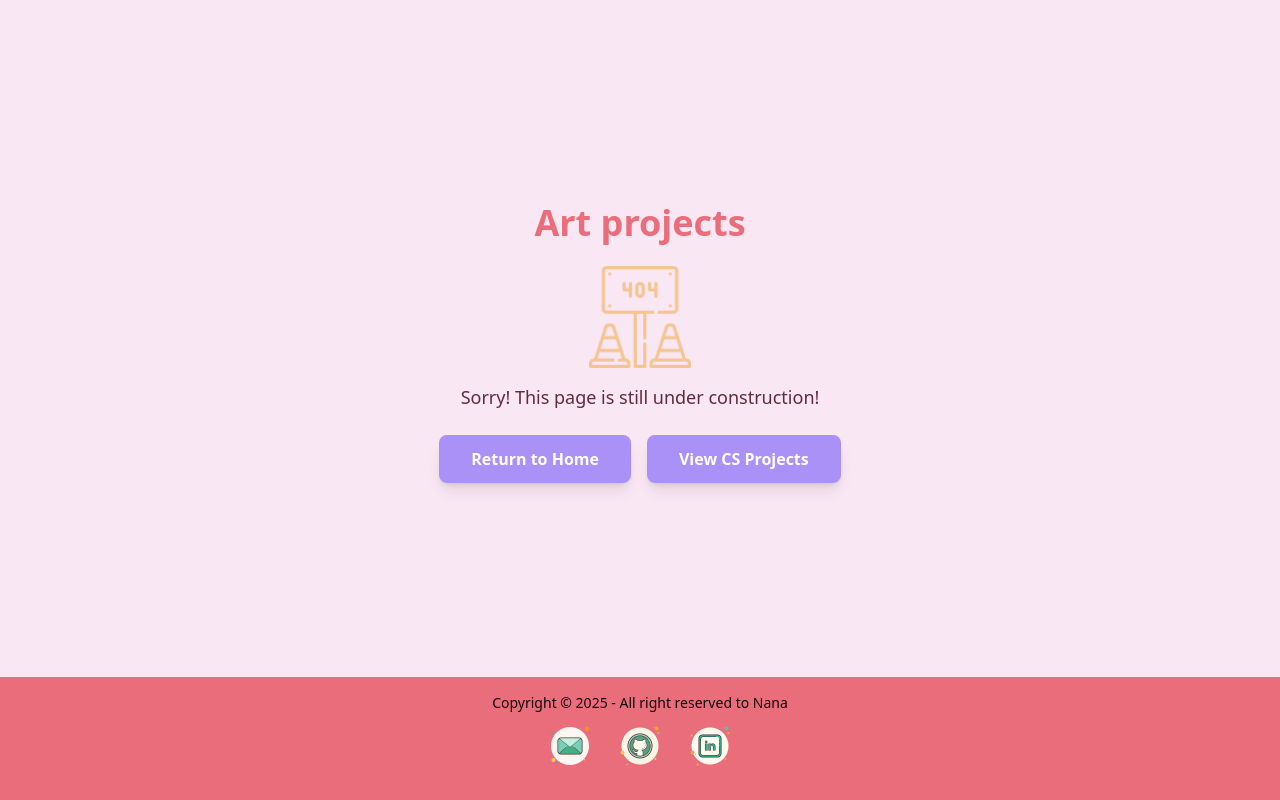
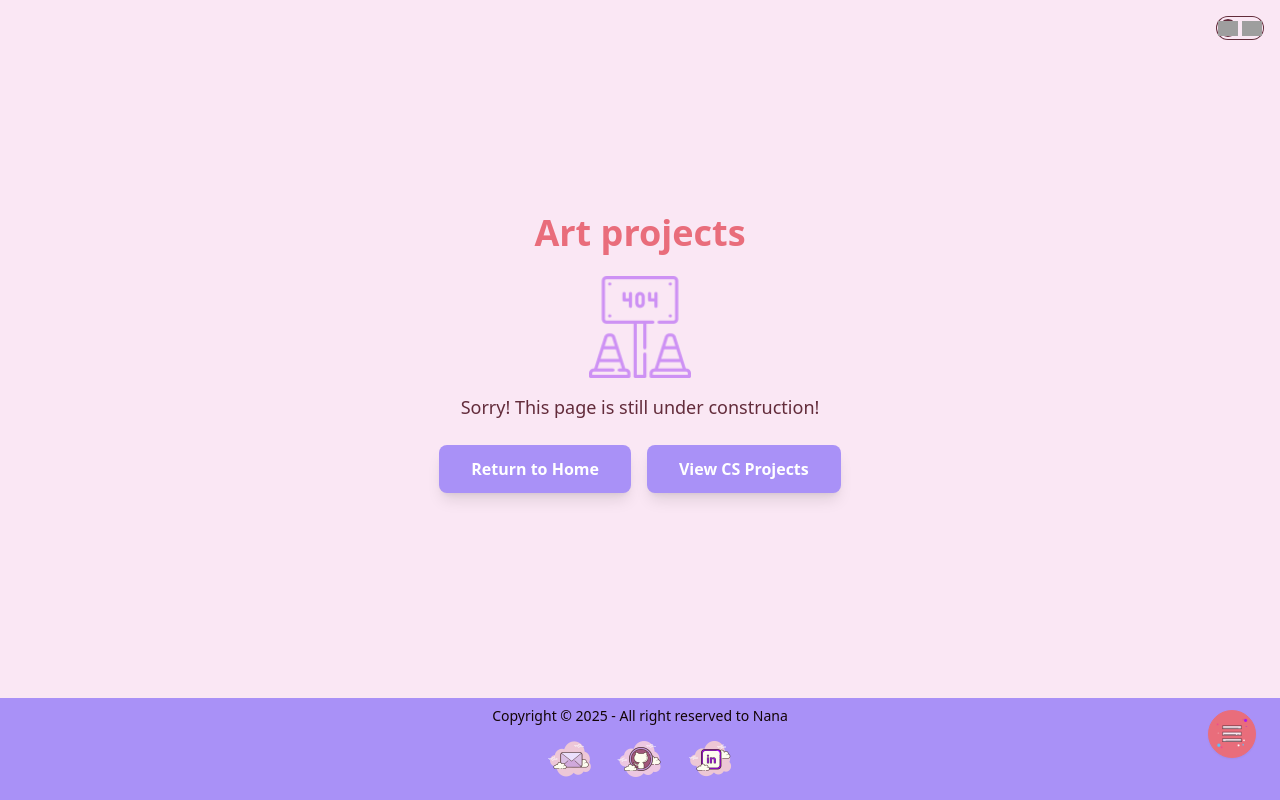
Before and after one commit to anaisbl/portfolio, a website: page code/public/art.html in a window 1280 px wide. Drawn offline with Linux system fonts and the light colour scheme; grey boxes are pictures that could not be loaded; files whose address does not match are found by name.

Commit message:
Fixing issue #32
done!!!

```diff
--- a/code/public/art.html
+++ b/code/public/art.html
@@ -4,7 +4,9 @@
         <meta charset="UTF-8">
         <meta name="viewport" content="width=device-width, initial-scale=1.0">
         <link href="dist/style.css" rel="stylesheet">
-        <!--Icons by Icons8-->
+        <script src="main.js" defer></script>
+
+        <!--All Icons by Icons8-->
         <title>Anaïs | Art Projects</title>
     </head>
     <body class="bg-base-100 fade-transition flex flex-col min-h-screen">
@@ -18,6 +20,38 @@
       <!--full body container for responsivness & centering-->
       <div class="flex-grow flex flex-col items-center justify-center">
 
+        <!--Light/Dark mode button-->
+        <label class="grid cursor-pointer place-items-center fixed top-4 right-4">
+          <input
+            type="checkbox"
+            value="synthwave"
+            class="toggle theme-controller bg-base-content col-span-2 col-start-1 row-start-1"
+            onclick="toggleTheme()" />
+          <img
+            src="https://img.icons8.com/?size=100&id=67709&format=png&color=000000"
+            class="col-start-1 row-start-1"
+            width="20"
+            alt="Light Mode Icon" />
+          <img
+            src="https://img.icons8.com/?size=100&id=67639&format=png&color=000000"
+            class="col-start-2 row-start-1"
+            width="20"
+            alt="Dark Mode Icon" />
+        </label>
+
+        <!-- Floating menu -->
+        <div class="fixed bottom-10 right-6 z-50">
+          <div class="dropdown dropdown-left dropdown-hover">
+            <label tabindex="0" class="btn btn-circle btn-primary hover:scale-110">
+              <img src="icons/dark/icons8-hamburger-menu-100-floating.png" alt="Menu" class="h-10 w-10 bubble-float"/>
+            </label>
+            <ul tabindex="0" class="dropdown-content menu p-2 shadow bg-base-100 rounded-box w-52">
+              <li><a href="index.html">Home</a></li>
+              <li><a href="cs.html">CS</a></li>
+            </ul>
+          </div>
+        </div>
+
         <!--Navbar-->
         <div class="w-full mb-8">
           <div class="navbar bg-primary mx-auto py-2 flex justify-between items-center">
@@ -30,7 +64,7 @@
             <!-- Hamburger Icon for Mobile (visible on small screens) -->
             <div class="block md:hidden">
               <button id="hamburger-btn" class="text-gray-200">
-                <img src="icons/icons8-hamburger-menu-100-green.png" alt="Hamburger Menu" class="h-10 w-10 hover:scale-125 transition-all duration-300"/>
+                <img src="icons/dark/icons8-hamburger-menu-100-floating.png" alt="Hamburger Menu" class="h-10 w-10 hover:scale-125 transition-all duration-300 bubble-float"/>
               </button>
             </div>
 
@@ -55,7 +89,7 @@
 
         <!--Header image-->
         <div class="avatar">
-            <img src="icons/icons8-under-construction-100-brown.png" class="w-full h-full object-cover animated-icon"/>
+            <img id="construction" src="icons/dark/icons8-under-construction-100-brown.png" class="w-full h-full object-cover animated-icon"/>
         </div>
 
         <!--Header introduction-->
@@ -68,26 +102,20 @@
 
       </div>
 
-      <footer class="footer footer-center bg-primary text-primary-content p-4">
+      <footer class="footer footer-center bg-secondary p-2">
         <aside>
-          <p>Copyright © 2025 - All right reserved to Nana</p>
+          <p class="text-primary-content">Copyright © 2025 - All right reserved to Nana</p>
           <nav>
             <div class="grid grid-flow-col gap-5 pb-2">
-              <div class="lg:tooltip" data-tip="Email">
               <a href="mailto:anais.blenet@work.com" target="_blank" class="inline-block text-xl social-link">
-                <img width="50" height="50" src="icons/icons8-email-100-green.png" alt="Email" />
+                <img class="social-email" width="50" height="50" src="icons/dark/icons8-email-100-green.png" alt="Email" />
               </a>
-              </div>
-              <div class="lg:tooltip" data-tip="Github">
               <a href="https://github.com/anaisbl" target="_blank" class="inline-block text-xl social-link">
-                <img width="50" height="50" src="icons/icons8-github-100-green.png" alt="Github" />
+                <img class="social-github" width="50" height="50" src="icons/dark/icons8-github-100-green.png" alt="Github" />
               </a>
-              </div>
-              <div class="lg:tooltip" data-tip="Linkedin">
               <a href="https://www.linkedin.com/in/anais-blenet/" target="_blank" class="inline-block text-xl social-link">
-                <img width="50" height="50" src="icons/icons8-linkedin-100-green.png" alt="Linkedin" />
+                <img class="social-linkedin" width="50" height="50" src="icons/dark/icons8-linkedin-100-green.png" alt="Linkedin" />
               </a>
-              </div>
             </div>
           </nav>
         </aside>
--- a/code/public/main.js
+++ b/code/public/main.js
@@ -64,25 +64,30 @@ function toggleTheme() {
 
 // function to switch avatar and icons
 function updateTheme(theme) {
-  const avatar = document.getElementById('avatar');
-  const bubble = document.getElementById('bubble-float');
-  const emailIcons = document.querySelectorAll('.social-email');
-  const githubIcons = document.querySelectorAll('.social-github');
-  const linkedinIcons = document.querySelectorAll('.social-linkedin');
+  const elements = [
+    { id: 'avatar', darkSrc: 'img/profile-dark.jpg', lightSrc: 'img/profile-light.jpg' },
+    { id: 'construction', darkSrc: 'icons/dark/icons8-under-construction-100-brown.png', lightSrc: 'icons/light/icons8-under-construction-100-light.png'},
+    { class: 'bubble-float', darkSrc: 'icons/dark/icons8-hamburger-menu-100-floating.png', lightSrc: 'icons/light/icons8-hamburger-menu-100-light.png' },
+    { class: 'social-email', darkSrc: 'icons/dark/icons8-email-100-green.png', lightSrc: 'icons/light/icons8-email-100-light.png' },
+    { class: 'social-github', darkSrc: 'icons/dark/icons8-github-100-green.png', lightSrc: 'icons/light/icons8-github-100-light.png' },
+    { class: 'social-linkedin', darkSrc: 'icons/dark/icons8-linkedin-100-green.png', lightSrc: 'icons/light/icons8-linkedin-100-light.png' },
+  ];
 
-  if (theme === 'coffee') {
-    avatar.src = 'img/profile-dark.jpg';
-    if (bubble) bubble.src = 'icons/dark/icons8-hamburger-menu-100-floating.png';
-    emailIcons.forEach(icon => icon.src = 'icons/dark/icons8-email-100-green.png');
-    githubIcons.forEach(icon => icon.src = 'icons/dark/icons8-github-100-green.png');
-    linkedinIcons.forEach(icon => icon.src = 'icons/dark/icons8-linkedin-100-green.png');
-  } else {
-    avatar.src = 'img/profile-light.jpg';
-    if (bubble) bubble.src = 'icons/light/icons8-hamburger-menu-100-light.png';
-    emailIcons.forEach(icon => icon.src = 'icons/light/icons8-email-100-light.png');
-    githubIcons.forEach(icon => icon.src = 'icons/light/icons8-github-100-light.png');
-    linkedinIcons.forEach(icon => icon.src = 'icons/light/icons8-linkedin-100-light.png');
-  }
+  elements.forEach(element => {
+    if (element.id) {
+      // Check for ID-based elements
+      const el = document.getElementById(element.id);
+      if (el) {
+        el.src = theme === 'coffee' ? element.darkSrc : element.lightSrc;
+      }
+    } else if (element.class) {
+      // Check for class-based elements
+      const els = document.querySelectorAll(`.${element.class}`);
+      els.forEach(el => {
+        el.src = theme === 'coffee' ? element.darkSrc : element.lightSrc;
+      });
+    }
+  });
 }
 
 // apply the stored theme on load
```
Also changed, not shown: code/public/cs.html (+15 -17 lines), code/public/index.html (+2 -4 lines), code/public/dist/style.css. Lines whose indentation alone changed are shown as unchanged.
